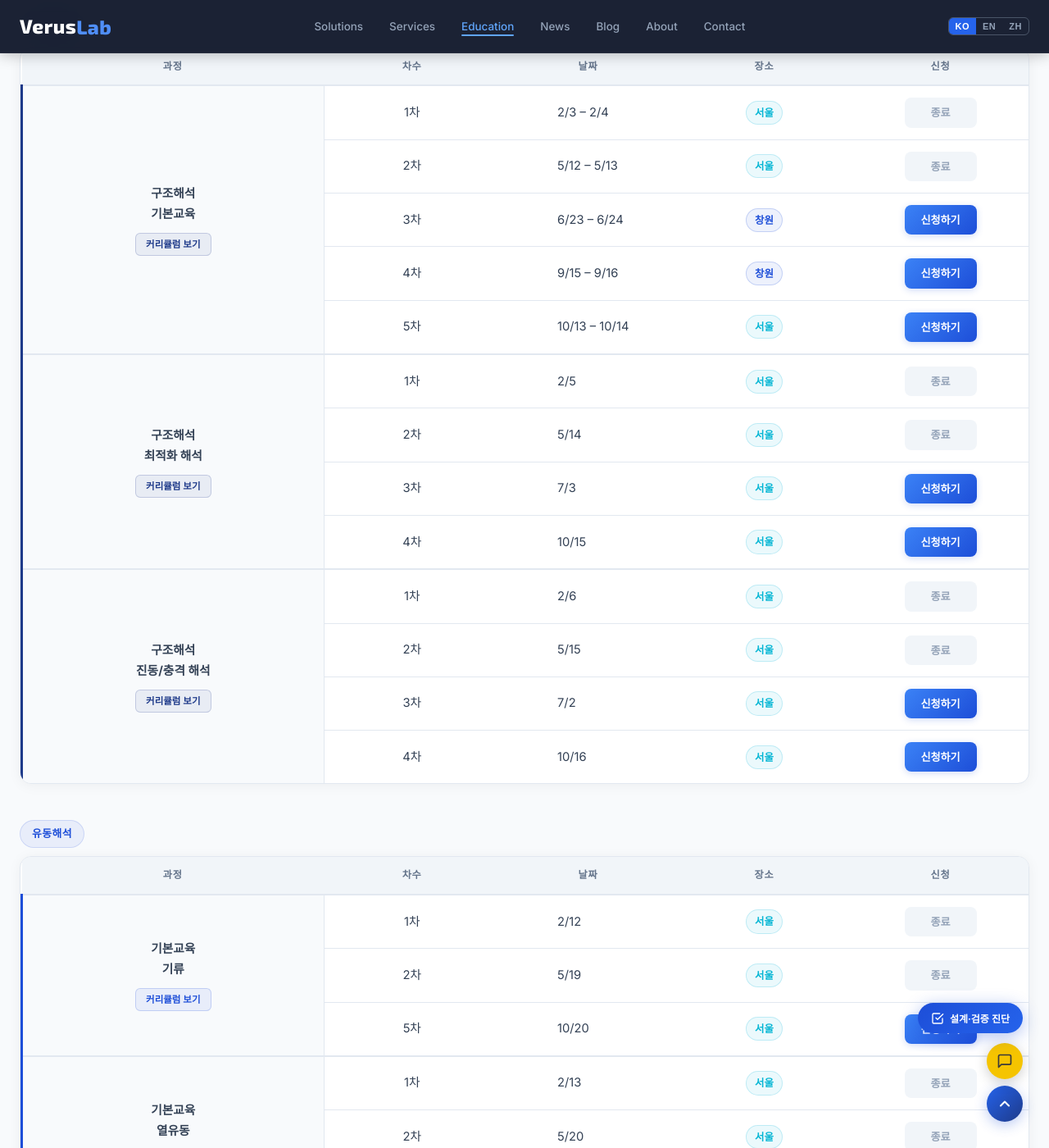
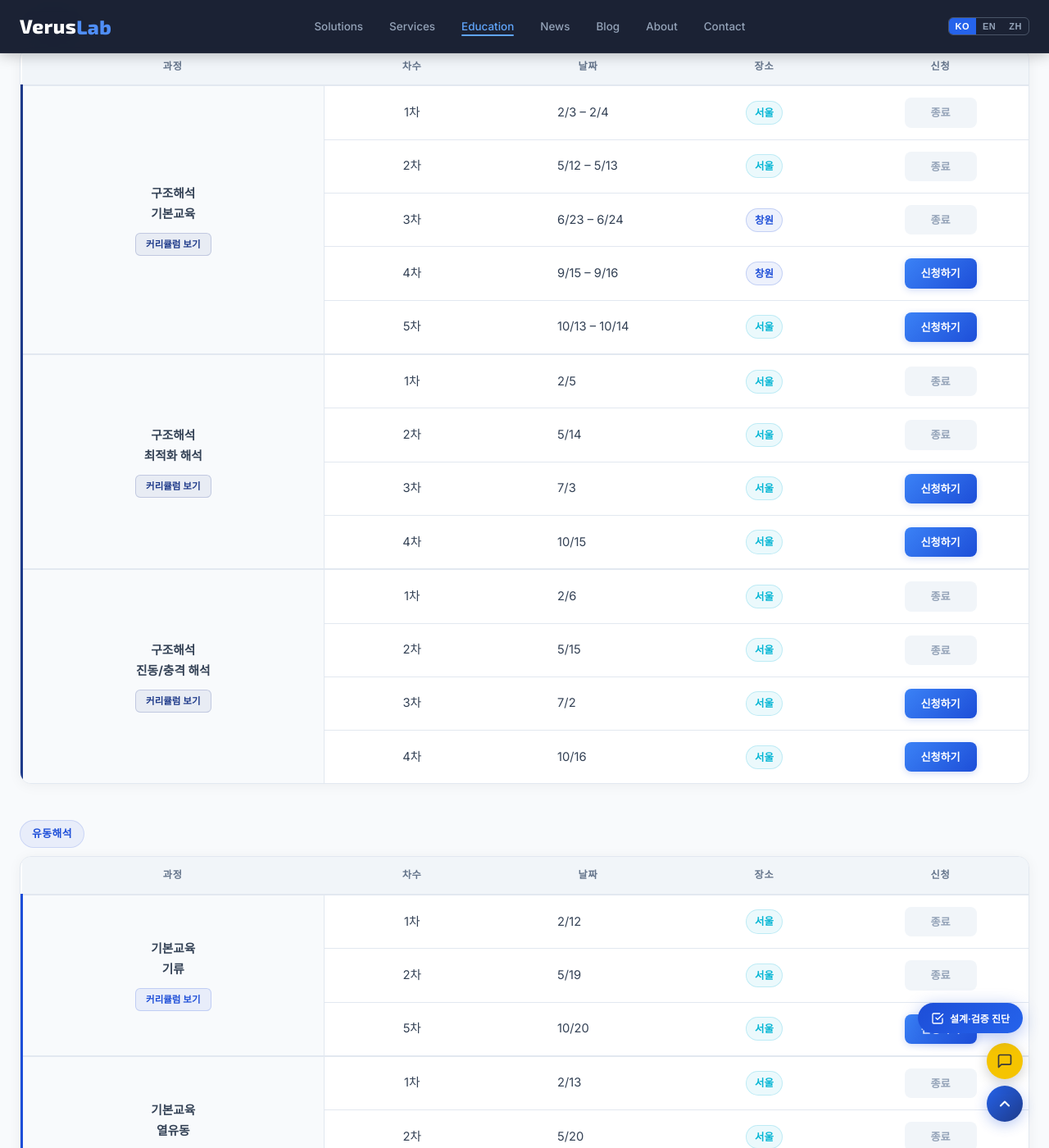
Before and after one commit to VerusLab-KR/Homepage, a Jekyll site: the page built from education/index.html, in a window 1280 px wide and 1400 px high, scrolled down 1874 px. Shown: the whole window at 82% size. Built offline with Jekyll 4.4.1, drawn with Linux system fonts in a browser that asks for light colours.

Commit message:
Mark June 2026 trainings as ended
Co-Authored-By: Claude Opus 4.8 <noreply@anthropic.com>

```diff
--- a/education/index.html
+++ b/education/index.html
@@ -381,7 +381,7 @@ h2{font-size:clamp(1.6rem,3vw,2.4rem);font-weight:700;line-height:1.2;margin-bot
             <td class="sched-session">3차</td>
             <td class="sched-date">6/23 – 6/24</td>
             <td class="sched-location changwon"><span>창원</span></td>
-            <td><a href="https://www.websco.co.kr/bbs/application.php?bo_table=offline&wr_id=135&utm_source=veruslab&utm_medium=education&utm_campaign=fea-basic" target="_blank" class="btn-apply open">신청하기</a></td>
+            <td><span class="btn-apply ended">종료</span></td>
           </tr>
           <tr>
             <td class="sched-session">4차</td>
@@ -516,7 +516,7 @@ h2{font-size:clamp(1.6rem,3vw,2.4rem);font-weight:700;line-height:1.2;margin-bot
             <td class="sched-session">3차</td>
             <td class="sched-date">6/25 – 6/26</td>
             <td class="sched-location changwon"><span>창원</span></td>
-            <td><a href="https://www.websco.co.kr/bbs/application.php?bo_table=offline&wr_id=137&utm_source=veruslab&utm_medium=education&utm_campaign=cfd-changwon" target="_blank" class="btn-apply open">신청하기</a></td>
+            <td><span class="btn-apply ended">종료</span></td>
           </tr>
           <tr>
             <td class="sched-session">4차</td>
```
